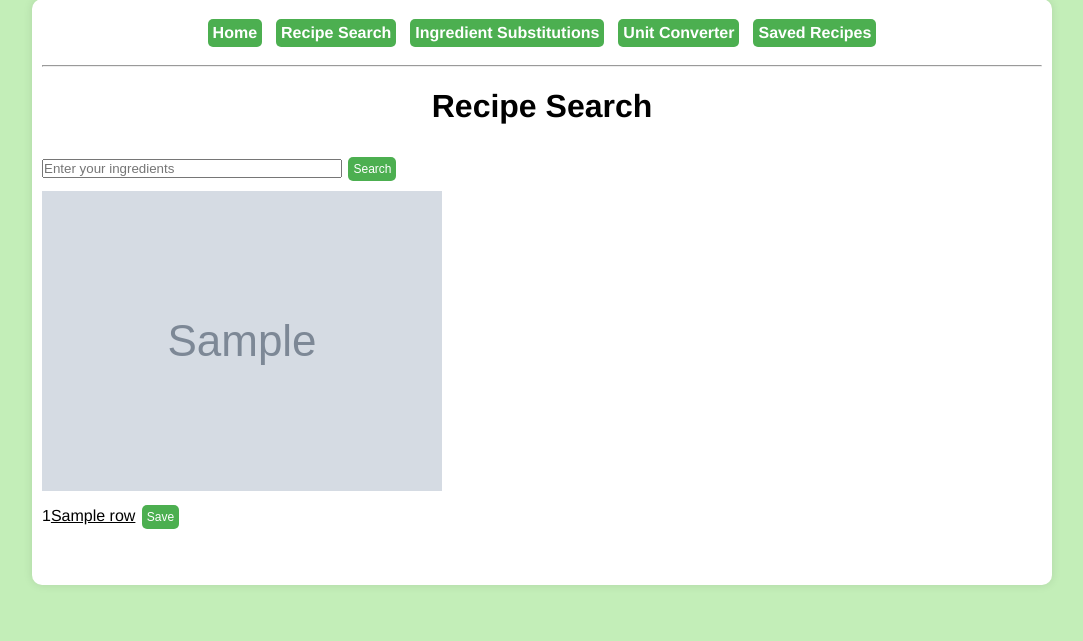
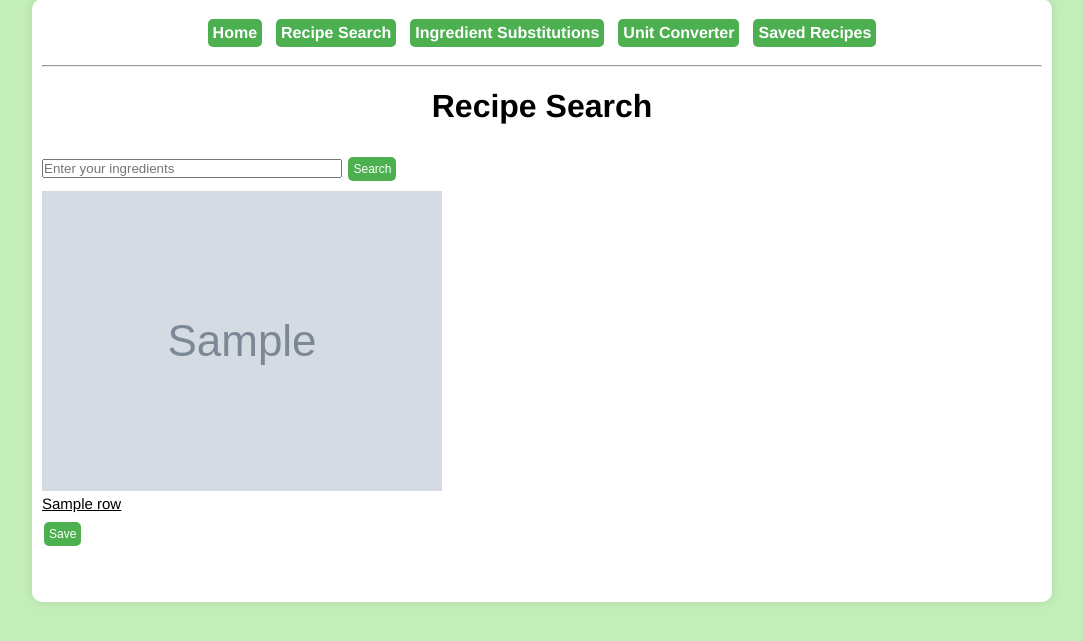
Before and after one commit to ambs5804/cfg-group-2-project, a Flask app: template recipe_helper_website/app/templates/recipes.html in a window 1280 px wide. Shown: the part 21-662 px from the top of the page, without its empty margins (98-1181 px from the left). Run offline with Flask 3, Linux system fonts and the light colour scheme; the template is opened without the code that fills it: most values are stand-ins (such as "Sample title", 1, 10 or a date in 2020); grey boxes marked "Sample" are stand-in pictures.

Commit message:
css changes - recipes

```diff
--- a/recipe_helper_website/app/static/styles/style.css
+++ b/recipe_helper_website/app/static/styles/style.css
@@ -57,9 +57,13 @@ body {
  }
 
 .recipe-title {
- text-align: center;
+ display: block;
+ font-size: 15px;
+ text-align: start;
  color: black;
  text-decoration: underline;
+ width: 100%;
+ white-space: nowrap;
  }
 
 .tab-button {
@@ -93,3 +97,27 @@ body {
     justify-content: center;
     gap: 10px;
 }
+
+.grid {
+  display: grid;
+  grid-template-columns: 150px 150px 150px;
+  column-gap: 200px;
+  row-gap: 10px;
+  align-items: center;
+}
+
+.grid-item {
+  border-radius: 10px;
+  width: 100%; /* Ensures grid items take full width of grid column */
+  max-width: 150px;
+
+
+.grid-item2 {
+  background-color: #fff;
+  border: 1px solid #ccc;
+  border-radius: 10px;
+  overflow: hidden;
+  box-shadow: 0 0 10px rgba(0, 0, 0, 0.1);
+  width: 100%; /* Ensures grid items take full width of grid column */
+  max-width: 200px; /* Limits the maximum width */
+}
--- a/recipe_helper_website/app/templates/recipes.html
+++ b/recipe_helper_website/app/templates/recipes.html
@@ -6,14 +6,19 @@
   <input class="input-box" type="text" name="ingredients" id="recipe_id" placeholder="Enter your ingredients" />
   <button class="small-button" type="submit">Search</button>
 </form>
+
+<div class="grid">
 {% if data %}
 {% for row in data %}
-<div>
+<div class="grid-item2">
   <a href="{{ url_for('recipe', id= row.id )}}" target="blank">
     <img src="{{row.img}}">
   </a>
 
-  <div id="{{row.id}}"> {{row.id}}<span class="recipe-title">{{row.title}}</span>
+  <div id="{{row.id}}">
+    <a href="{{ url_for('recipe', id= row.id )}}" target="blank">
+      <span class="recipe-title">{{row.title}}</span>
+  </a>
     <button class="small-button" onclick="">Save</button>
   </div>
   <br>
@@ -21,6 +26,8 @@
 </div>
 
 {% endfor %}
+</div>
+
 {% else %}
 {% endif %}
 
```
